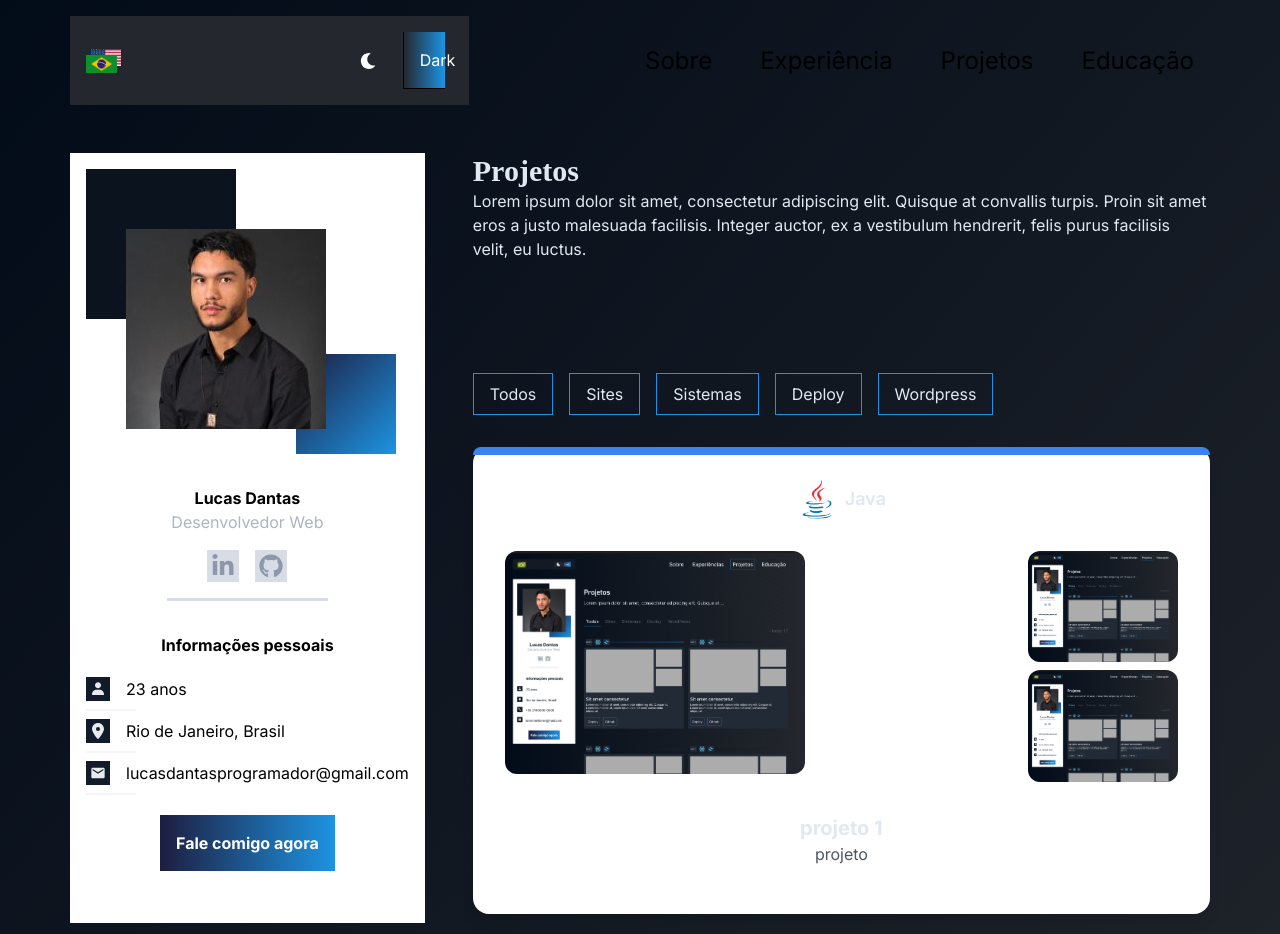
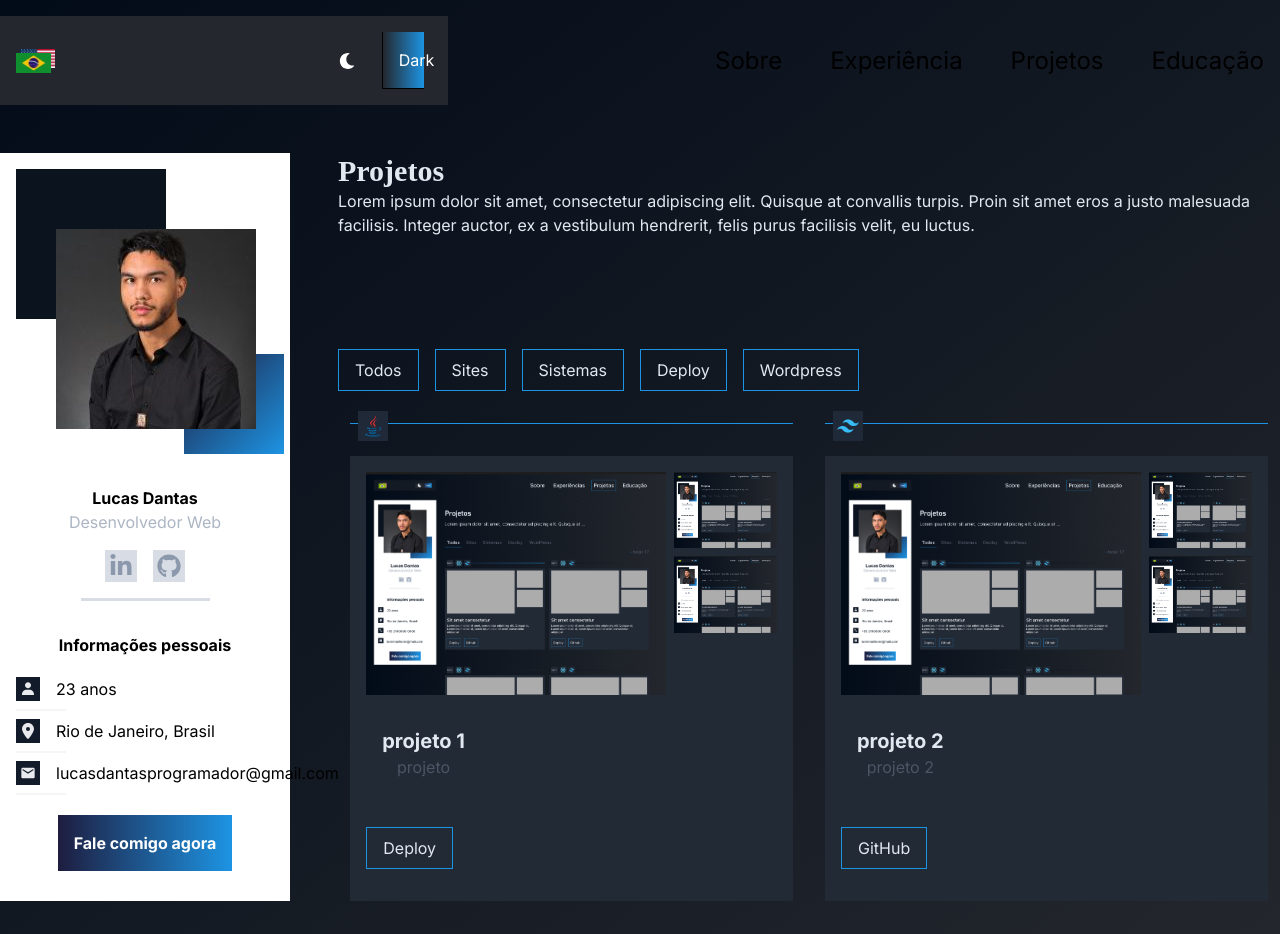
Before and after one commit to lucassdantas/portfolio, a Next.js app: page /projetos in a window 1280 px wide. Shown: the top 934 px of the page. Built offline with nearby package versions, Linux system fonts and the light colour scheme; a web font is replaced by a local one.

Commit message:
structure: building projects card

```diff
--- a/src/app/projetos/components/ProjectCard.tsx
+++ b/src/app/projetos/components/ProjectCard.tsx
@@ -8,35 +8,40 @@ interface ProjectCardProps {
 
 export const ProjectCard = ({ project }: ProjectCardProps) => {
   return (
-    <div className="relative bg-white shadow-lg rounded-2xl p-4 w-full max-w-4xl">
-      {/* Barra Azul */}
-      <div className="absolute top-0 left-0 w-full h-2 bg-blue-500 rounded-t-2xl" />
-
+    <div className="relative w-full lg:w-[47%] max-w-4xl">
+      <hr className=" border-primary-blue mb-8" />
       {/* Tecnologias */}
-      <div className="flex gap-4 p-4 justify-center">
-        {project.technologies.map((tech, techIndex) => (
-          <div key={techIndex} className="flex items-center gap-2">
-            <Image src={tech.coloredImage} alt={tech.name} width={40} height={40} />
-            <span className="text-lg font-semibold">{tech.name}</span>
+      <div className="flex absolute -top-7 -left-2 gap-4 p-4 justify-center">
+        {project.technologies.map((technology, techIndex) => (
+          <div key={technology.name} className='w-[30px] h-[30px] relative bg-gray-800 p-1 group'>
+            <Image
+              src={technology.coloredImage}
+              alt={technology.name}
+              className='absolute inset-0 w-full h-full transition-opacity duration-300 p-1'
+            />
+            <span className="absolute left-1/2 -bottom-8 transform -translate-x-1/2 bg-gray-900 text-base_1-a0 text-xs px-2 py-1 rounded opacity-0 transition-opacity duration-300 group-hover:opacity-100">
+              {technology.name}
+            </span>
           </div>
         ))}
       </div>
 
       {/* Card Principal */}
-      <div className="flex gap-4 p-4">
+      <div className="flex flex-col items-start gap-4 p-4 bg-base_2-b0">
+        <div className="flex">
           {/* Imagem Principal */}
-        <div className="flex-1">
-          <Image src={project.mainImage} alt={project.name} className="rounded-xl" width={300} height={200} />
+          <div className="flex-1 w-3/4">
+            <Image src={project.mainImage} alt={project.name} className="" width={300} height={200} />
           </div>
 
           {/* Imagens da Galeria */}
-        <div className="flex flex-col gap-2">
+          <div className="flex flex-col gap-2 w-1/4">
             {project.galleryImages.map((image, imgIndex) => (
-            <Image key={imgIndex} src={image} alt={`${project.name} gallery`} className="rounded-xl" width={150} height={100} />
+              <Image key={imgIndex} src={image} alt={`${project.name} gallery`} className="" width={150} height={100} />
             ))}
           </div>
+
         </div>
-
         {/* Nome e Descrição */}
         <div className="text-center p-4">
           <h3 className="text-xl font-bold">{project.name}</h3>
@@ -57,5 +62,7 @@ export const ProjectCard = ({ project }: ProjectCardProps) => {
           )}
         </div>
       </div>
+
+    </div>
   );
 }
--- a/src/app/sobre/components/Technologies/index.tsx
+++ b/src/app/sobre/components/Technologies/index.tsx
@@ -26,7 +26,7 @@ export const Technologies = () => {
                   className='absolute inset-0 w-full h-full opacity-0 transition-opacity duration-300 group-hover:opacity-100 p-1'
                 />
                 {/* Tooltip (Nome da tecnologia) */}
-                <span className="absolute left-1/2 -bottom-8 transform -translate-x-1/2 bg-gray-900 text-white text-xs px-2 py-1 rounded opacity-0 transition-opacity duration-300 group-hover:opacity-100">
+                <span className="absolute left-1/2 -bottom-8 transform -translate-x-1/2 bg-gray-900 text-base_1-a0  text-xs px-2 py-1 rounded opacity-0 transition-opacity duration-300 group-hover:opacity-100">
                   {technology.name}
                 </span>
               </div>
--- a/src/components/Limiter/index.tsx
+++ b/src/components/Limiter/index.tsx
@@ -3,7 +3,7 @@ import { ReactNode } from 'react'
 export const Limiter = ({children, className=''}:{children:ReactNode, className?:string}) => {
   return (
     <div className='w-full h-full flex justify-center items-center'>
-      <div className={`max-w-[1140px] w-full ${className}`}>{children}</div>
+      <div className={`max-w-[1300px] w-full ${className}`}>{children}</div>
     </div>
   )
 }
--- a/src/components/Sidebar/index.tsx
+++ b/src/components/Sidebar/index.tsx
@@ -16,7 +16,7 @@ export const Sidebar = () => {
   ]
 
   return (
-    <div className='bg-white text-black p-4 max-h-[770px]'>
+    <div className='bg-white text-black p-4 max-h-[770px] max-w-[290px]'>
       <div>
         <div className="bg-base_1-a13 h-[150px] w-[150px] -mb-[90px]"></div>
         <Image src={personalImage} alt='Foto Lucas Desenvolvedor' className='max-w-[200px] object-cover h-[200px] ml-[40px] z-10 -mb-[75px]'/>
--- a/src/utils/projects.ts
+++ b/src/utils/projects.ts
@@ -9,7 +9,7 @@ export const projects:Project[] = [
     mainImage:portfolio,
     galleryImages:[portfolio,portfolio],
     repositoryUrl:'',
-    liveProjectUrl:'',
+    liveProjectUrl:'aaaaaaaaaaaaaaaaaaaaaa',
     category:'Wordpress',
     technologies:[javaTechnology,]
   },
@@ -18,7 +18,7 @@ export const projects:Project[] = [
     description:'projeto 2',
     mainImage:portfolio,
     galleryImages:[portfolio,portfolio],
-    repositoryUrl:'',
+    repositoryUrl:'aaaaaaaaaa',
     liveProjectUrl:'',
     category:'Wordpress',
     technologies:[tailwindTechnology,]
```
Lines whose indentation alone changed are shown as unchanged.
